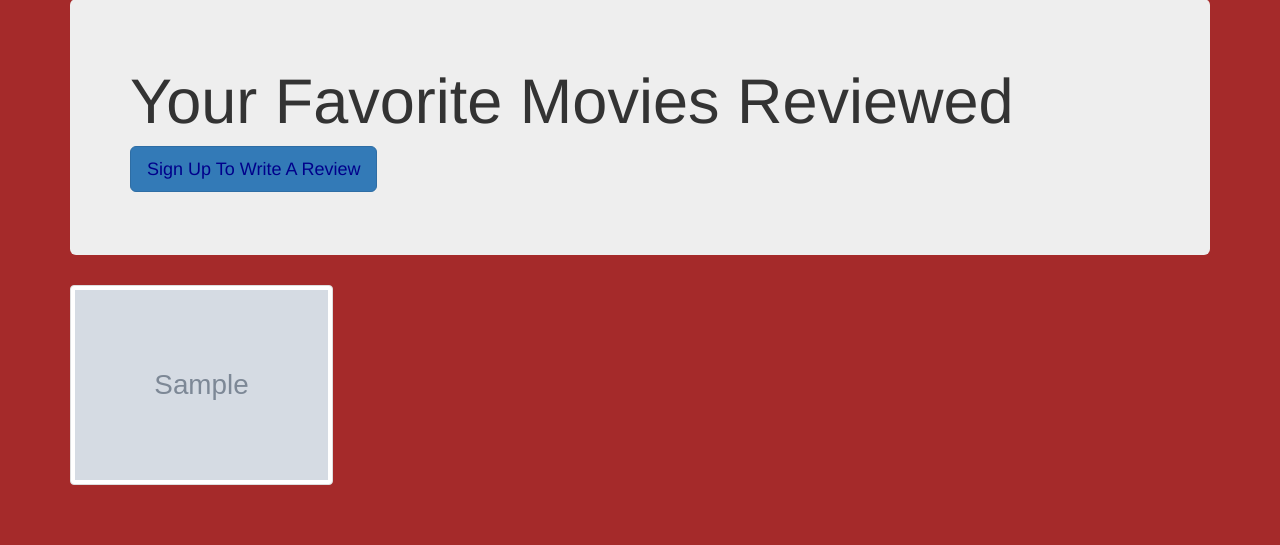
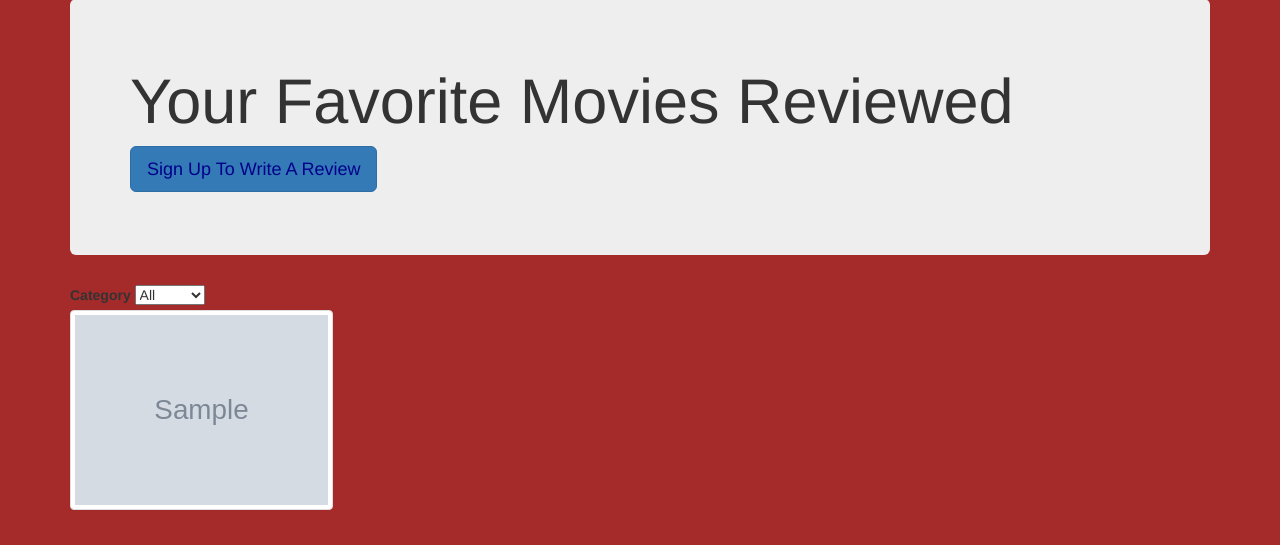
Before and after one commit to ankurgera/movie_review, a Rails app: page /movies in a window 1280 px wide. Shown: the part 73-618 px from the top of the page. Run offline with Rails 7, Linux system fonts and the light colour scheme; tables that the repository leaves empty hold one stand-in row (values such as "Sample post"); style sheets or scripts are compiled from the project's sources; parts of the project's set-up code (start-up, migrations or seed data) failed here and were passed over; some libraries are stand-ins or nearby versions.

Commit message:
Category filter added on the movies home page

```diff
--- a/app/controllers/movies_controller.rb
+++ b/app/controllers/movies_controller.rb
@@ -5,7 +5,11 @@ class MoviesController < ApplicationController
   # GET /movies
   # GET /movies.json
   def index
-    @pagy, @movies = pagy(Movie.all)
+    if params[:movie]
+      @pagy, @movies = pagy(Movie.filter(params[:movie][:category]))
+    else
+      @pagy, @movies = pagy(Movie.all)
+    end
   end
 
   # GET /movies/1
--- a/app/helpers/movies_helper.rb
+++ b/app/helpers/movies_helper.rb
@@ -1,2 +1,11 @@
 module MoviesHelper
+  ALL = 'All'
+
+  def categories
+    Movie.all.map(&:category).sort.uniq.insert(0, ALL)
+  end
+
+  def selected_category(movie)
+    movie.nil? ? ALL : movie[:category]
+  end
 end
--- a/app/models/movie.rb
+++ b/app/models/movie.rb
@@ -4,4 +4,8 @@ class Movie < ApplicationRecord
 
   has_attached_file :image, styles: { medium: "400x600#" }
   validates_attachment_content_type :image, content_type: /\Aimage\/.*\z/
+
+  def self.filter(category)
+    category == 'All' ? all : where(category: category)
+  end
 end
--- a/app/views/movies/index.html.erb
+++ b/app/views/movies/index.html.erb
@@ -3,6 +3,11 @@
     <h1>Your Favorite Movies Reviewed</h1>
     <p><%= link_to "Sign Up To Write A Review", new_user_registration_path, class: "btn btn-primary btn-lg" %></p>
   </div>
+<% end %>
+
+<%= form_tag movies_path, method: "get", id: "filter", class: "filter" do %>
+  <%= label_tag "Category" %>
+  <%= select("movie", "category", categories, {selected: selected_category(params[:movie])}, onchange: "$('#filter').submit();") %>
 <% end %>
 
 <div class="row">
```
Also changed, not shown: app/helpers/application_helper.rb (line endings or trailing spaces).
